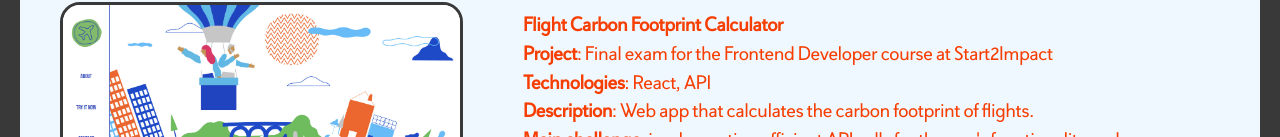
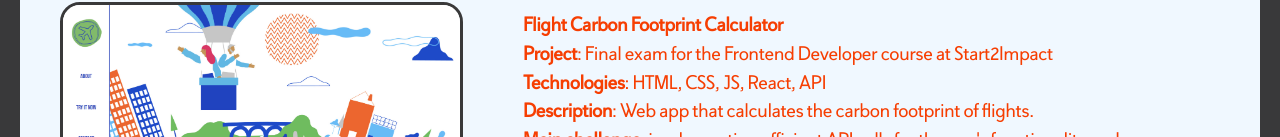
Before and after one commit to AlessioBucheri/Alessio-Bucheri-Frontend-Developer, a React (Vite) app: page /projects in a window 1280 px wide. Shown: the part 663-800 px from the top of the page. Built offline with nearby package versions, Linux system fonts and the light colour scheme.

Commit message:
edit green gourmet data

```diff
--- a/src/Database/projectsData.js
+++ b/src/Database/projectsData.js
@@ -2,14 +2,14 @@ const projectsData = [
     {
         id: 1,
         title: "Footprint Travel",
-        description: "<p><strong>Flight Carbon Footprint Calculator</strong></p><p><strong>Project</strong>: Final exam for the Frontend Developer course at Start2Impact</p><p><strong>Technologies</strong>: React, API</p><p><strong>Description</strong>: Web app that calculates the carbon footprint of flights.</p><p><strong>Main challenge</strong>: implementing efficient API calls for the app's functionality and dynamic airport selection with real-time suggestions while typing.</p>",
+        description: "<p><strong>Flight Carbon Footprint Calculator</strong></p><p><strong>Project</strong>: Final exam for the Frontend Developer course at Start2Impact</p><p><strong>Technologies</strong>: HTML, CSS, JS, React, API</p><p><strong>Description</strong>: Web app that calculates the carbon footprint of flights.</p><p><strong>Main challenge</strong>: implementing efficient API calls for the app's functionality and dynamic airport selection with real-time suggestions while typing.</p>",
         link: "https://footprinttravel.netlify.app/",
         image: "/ProjectImage/footprintTravel.png"
     },
     {
         id: 2,
         title: "GreenGourmet",
-        description: "Description for project two",
+        description: "<p><strong>Vegan Recipes for everyone</strong></p><p><strong>Project</strong>: Final exam for React course at Start2Impact</p><p><strong>Technologies</strong>: HTML, CSS, JS, React, API</p><p><strong>Description</strong>: This webapp allows you to search for vegan recipes, starting from the ingredients you want.</p><p><strong>Main challenge</strong>: This was my first complete React app, so the real challenge was understand how works react and how to use it.</p>",
         link: "https://greengourmet.netlify.app/",
         image: "/ProjectImage/greengourmet.png"
     },
```
